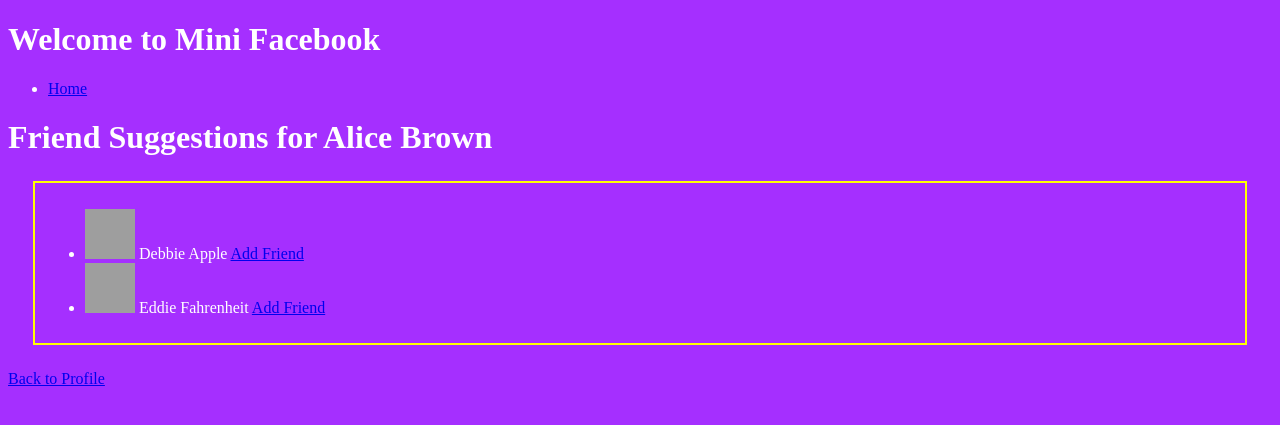
After one commit to kelly165/cs412, a Django app: page /mini_fb/profile/1/friend_suggestions/ in a window 1280 px wide. The commit adds this page. Shown: the top 425 px of the page. Run offline with Django 4.2, Linux system fonts and the light colour scheme; data comes from the database, SQL or seed files in the repository; both versions use the stored data as it was after the commit; grey boxes are pictures that could not be loaded.

Commit message:
Added views and template for mini_fb

```diff
--- a/mini_fb/admin.py
+++ b/mini_fb/admin.py
@@ -1,5 +1,5 @@
 from django.contrib import admin
-from .models import Profile, StatusMessage, Image
+from .models import Profile, StatusMessage, Image, Friend
 
 @admin.register(Profile)
 class ProfileAdmin(admin.ModelAdmin):
@@ -7,3 +7,4 @@ class ProfileAdmin(admin.ModelAdmin):
 
 admin.site.register(StatusMessage)
 admin.site.register(Image)
+admin.site.register(Friend)
--- a/mini_fb/models.py
+++ b/mini_fb/models.py
@@ -20,6 +20,67 @@ class Profile(models.Model):
     def get_absolute_url(self):
         return reverse('show_profile', args=[str(self.pk)])
 
+    def get_friends(self):
+        from .models import Friend  # Avoid circular imports
+
+        # Geet friends where this profile is profile1 or profile2
+        friends_as_profile1 = Friend.objects.filter(profile1=self).values_list('profile2', flat=True)
+        friends_as_profile2 = Friend.objects.filter(profile2=self).values_list('profile1', flat=True)
+
+        # Combine and fetch profile instances avoiding duplicates
+        friend_ids = list(friends_as_profile1) + list(friends_as_profile2)
+        return Profile.objects.filter(id__in=friend_ids)
+    def add_friend(self, other):
+    # Ensure the other Profile isn't self to avoid self-friending
+        if self == other:
+            return
+
+        # Check for existing Friend relationships (either direction)
+        if not Friend.objects.filter(
+            profile1=self, profile2=other
+        ).exists() and not Friend.objects.filter(
+            profile1=other, profile2=self
+        ).exists():
+            # Create and save a new Friend instance if no relationship exists
+            Friend.objects.create(profile1=self, profile2=other)
+    def get_friend_suggestions(self):
+        # Get all profiles except the current one
+        all_profiles = Profile.objects.exclude(pk=self.pk)
+
+        # Get friends of the current profile
+        friends = Friend.objects.filter(models.Q(profile1=self) | models.Q(profile2=self))
+
+        # Gettting the ids of the friends
+        friend_ids = [friend.profile1.pk if friend.profile1 != self else friend.profile2.pk for friend in friends]
+
+        # Filter out friends from allprofiles
+        friend_suggestions = all_profiles.exclude(pk__in=friend_ids)
+
+        return friend_suggestions
+
+    def get_news_feed(self):
+        # Start with the user's own status messages
+        own_messages = self.get_status_messages()
+
+        # Get friends
+        friends = self.get_friends()
+
+        # Get friends' status messages
+        friends_messages = StatusMessage.objects.filter(profile__in=friends)
+
+        # Combine the two QuerySets and order by creation date (most recent first)
+        all_messages = own_messages | friends_messages
+        return all_messages.order_by('-timestamp')  # Assuming `created_at` is the field for message creation time
+
+
+class Friend(models.Model):
+    profile1 = models.ForeignKey(Profile, related_name="profile1", on_delete=models.CASCADE)
+    profile2 = models.ForeignKey(Profile, related_name="profile2", on_delete=models.CASCADE)
+    timestamp = models.DateTimeField(default=timezone.now)
+
+    def __str__(self):
+        return f"{self.profile1} & {self.profile2}"
+
 class StatusMessage(models.Model):
     timestamp = models.DateTimeField(default=timezone.now)  # Automatically set timestamp
     message = models.TextField()  # Text of the status message
--- a/mini_fb/templates/mini_fb/base.html
+++ b/mini_fb/templates/mini_fb/base.html
@@ -15,6 +15,7 @@
 
                 <!-- Future navigation links -->
             </ul>
+
         </nav>
     </header>
 
--- /dev/null
+++ b/mini_fb/templates/mini_fb/friend_suggestions.html
@@ -0,0 +1,23 @@
+<!-- mini_fb/templates/mini_fb/friend_suggestions.html -->
+
+{% extends 'mini_fb/base.html' %}
+
+{% block content %}
+  <h1>Friend Suggestions for {{ profile.first_name }} {{ profile.last_name }}</h1>
+  <div>
+    {% if friend_suggestions %}
+      <ul>
+        {% for friend in friend_suggestions %}
+          <li>
+            <img src="{{ friend.profile_image_url }}" alt="{{ friend.first_name }}'s profile picture" style="width: 50px; height: 50px;"/>
+            {{ friend.first_name }} {{ friend.last_name }}
+            <a href="{% url 'add_friend' profile.pk friend.pk %}">Add Friend</a>
+          </li>
+        {% endfor %}
+      </ul>
+    {% else %}
+      <p>No friend suggestions available.</p>
+    {% endif %}
+  </div>
+  <a href="{% url 'show_profile' profile.pk %}">Back to Profile</a>
+{% endblock %}
--- a/mini_fb/urls.py
+++ b/mini_fb/urls.py
@@ -1,5 +1,5 @@
 from django.urls import path
-from .views import ShowAllProfilesView, ShowProfilePageView, CreateProfileView, CreateStatusMessageView, UpdateProfileView, DeleteStatusMessageView, UpdateStatusMessageView
+from .views import ShowAllProfilesView, ShowProfilePageView, CreateProfileView, CreateStatusMessageView, UpdateProfileView, DeleteStatusMessageView, UpdateStatusMessageView, CreateFriendView, ShowFriendSuggestionsView, ShowNewsFeedView
 
 urlpatterns = [
     path('', ShowAllProfilesView.as_view(), name='show_all_profiles'),
@@ -9,6 +9,10 @@ urlpatterns = [
     path('profile/<int:pk>/update', UpdateProfileView.as_view(), name='update_profile'),
     path('status/<int:pk>/delete/', DeleteStatusMessageView.as_view(), name='delete_status_message'),
     path('status/<int:pk>/update/', UpdateStatusMessageView.as_view(), name='update_status_message'),
+    path('profile/<int:pk>/add_friend/<int:other_pk>/', CreateFriendView.as_view(), name='add_friend'),
+    path('profile/<int:pk>/friend_suggestions/', ShowFriendSuggestionsView.as_view(), name='friend_suggestions'),
+    path('profile/<int:pk>/news_feed/', ShowNewsFeedView.as_view(), name='news_feed'),
+
 
 
 
--- a/mini_fb/views.py
+++ b/mini_fb/views.py
@@ -4,13 +4,46 @@ from .forms import CreateStatusMessageForm, UpdateProfileForm
 
 # Create your views here.
 from django.views.generic import ListView
+from django.shortcuts import get_object_or_404, redirect
 from .models import Profile
-from django.views.generic import DetailView
+from django.views.generic import DetailView, View
 from django.views.generic import CreateView, UpdateView, DeleteView
 from django.urls import reverse_lazy
 
 from .forms import CreateProfileForm
 
+class ShowNewsFeedView(DetailView):
+    model = Profile
+    template_name = 'mini_fb/news_feed.html'
+    context_object_name = 'profile'
+
+    def get_context_data(self, **kwargs):
+        context = super().get_context_data(**kwargs)
+        profile = self.get_object()
+        context['news_feed'] = profile.get_news_feed()
+        return context
+
+class ShowFriendSuggestionsView(DetailView):
+    model = Profile
+    template_name = 'mini_fb/friend_suggestions.html'
+    context_object_name = 'profile'
+
+    def get_context_data(self, **kwargs):
+        context = super().get_context_data(**kwargs)
+        context['friend_suggestions'] = self.object.get_friend_suggestions()
+        return context
+
+class CreateFriendView(View):
+    def dispatch(self, request, *args, **kwargs):
+        # Retrieve the Profile instances using the primary keys from the URL
+        profile = get_object_or_404(Profile, pk=kwargs['pk'])
+        other_profile = get_object_or_404(Profile, pk=kwargs['other_pk'])
+
+        # Call the add_friend method to establish the friendship
+        profile.add_friend(other_profile)
+
+        # Redirect back to the profile page
+        return redirect('show_profile', pk=profile.pk)
 class UpdateStatusMessageView(UpdateView):
     model = StatusMessage
     form_class = CreateStatusMessageForm
--- a/static/mini_fb_styles.css
+++ b/static/mini_fb_styles.css
@@ -1,18 +1,20 @@
 body {
     background-color: rgb(165, 47, 255);
     color: white;
+
 }
 
-
 div {
-    color: green;
+    color: rgb(255, 255, 255);
     border: 2px solid yellow;
     padding: 10px;
     margin: 25px;
 }
 
+
 table {
     border: 1px solid pink;
+    color: aliceblue;
 }
 
 td {
```
Also changed, not shown: mini_fb/templates/mini_fb/news_feed.html (added, +27 -0 lines), mini_fb/templates/mini_fb/show_profile.html (+24 -0 lines), db.sqlite3, mini_fb/migrations/0004_friend.py (added), mini_fb/migrations/0005_alter_friend_profile1_alter_friend_profile2.py (added).
